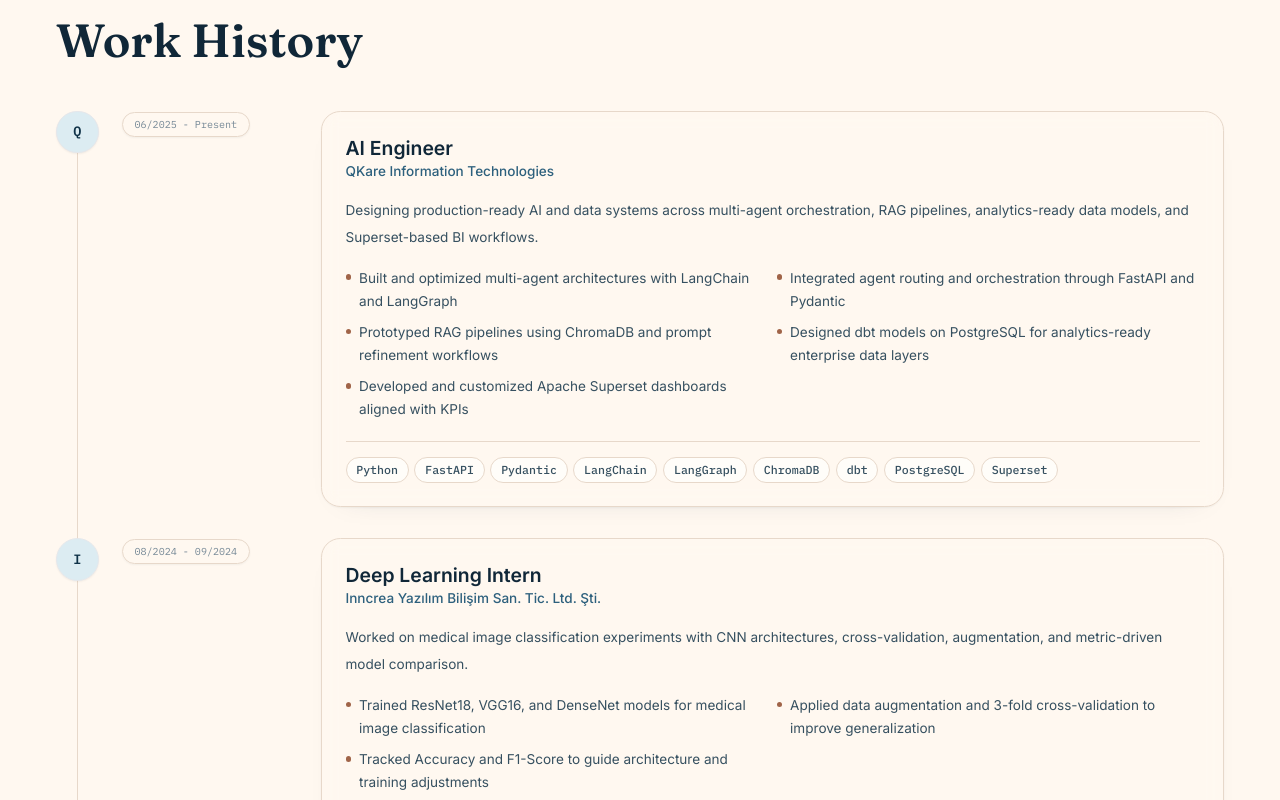
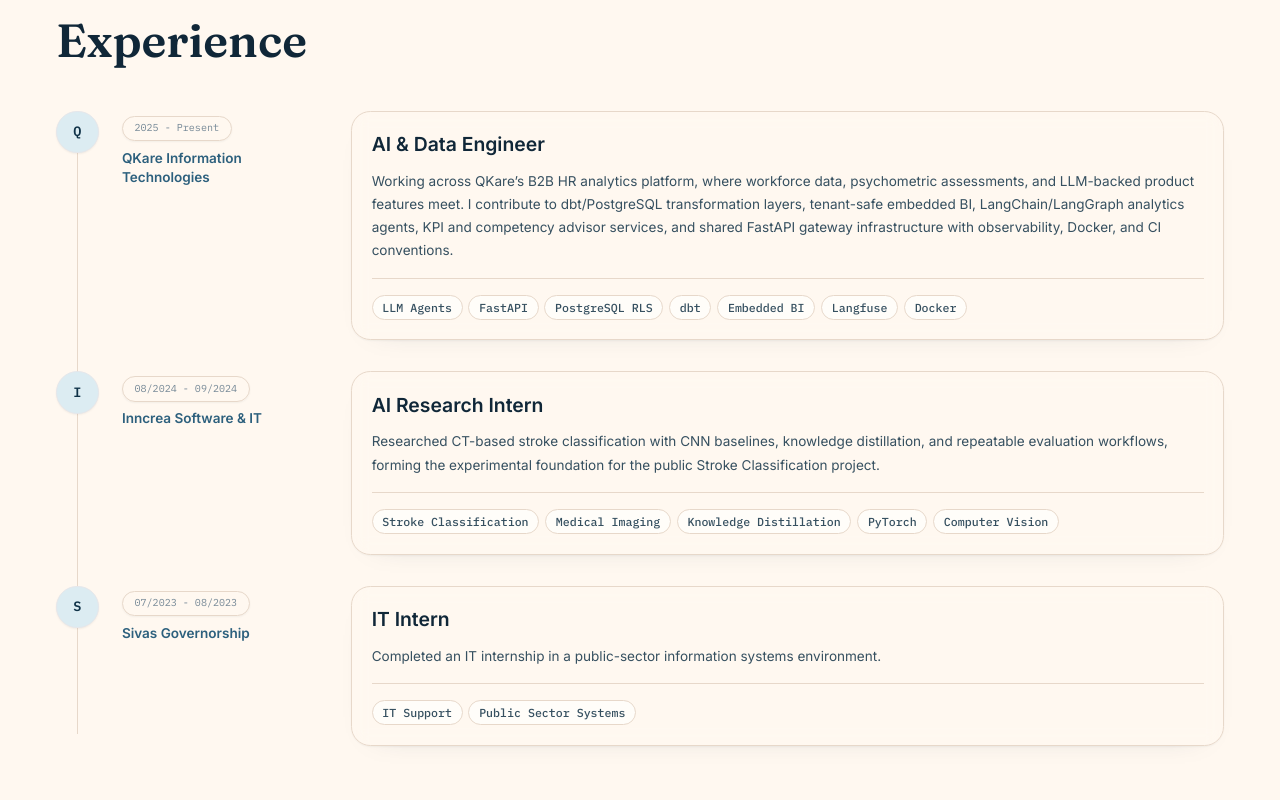
Before and after one commit to melisklc0/melis-kilic-portfolio, a React (Vite) app: page / in a window 1280 px wide. Shown: the part 2160-2960 px from the top of the page. Built offline with nearby package versions, Linux system fonts and the light colour scheme.

Commit message:
feat: update experience entries and enhance descriptions for clarity and detail

```diff
--- a/src/components/Experience.tsx
+++ b/src/components/Experience.tsx
@@ -25,32 +25,21 @@
 
         <div className="relative space-y-8 before:absolute before:left-[1.35rem] before:top-3 before:hidden before:h-[calc(100%-1.5rem)] before:w-px before:bg-border md:before:block">
           {experience.map((entry) => (
-            <article key={entry.id} className="relative grid gap-5 md:grid-cols-[3rem_180px_1fr]">
+            <article key={entry.id} className="relative grid gap-5 md:grid-cols-[3rem_190px_1fr] lg:grid-cols-[3rem_210px_1fr]">
               <TimelineMarker label={entry.company[0]} />
-              <div>
+              <div className="space-y-2 md:pt-1">
                 <span className="inline-flex rounded-full border border-border bg-surface/80 px-3 py-1 text-2xs font-mono text-text-muted shadow-card">
                   {entry.period}
                 </span>
+                <p className="text-sm font-semibold leading-5 text-accent md:max-w-[11rem] lg:max-w-none">{entry.company}</p>
               </div>
 
-              <div className="rounded-2xl border border-border bg-surface/72 p-5 shadow-card backdrop-blur transition-all duration-200 hover:-translate-y-1 hover:border-accent hover:shadow-card-md md:p-6">
-                <div className="mb-4">
+              <div className="rounded-2xl border border-border bg-surface/72 p-5 shadow-card backdrop-blur transition-all duration-200 hover:-translate-y-1 hover:border-accent hover:shadow-card-md">
+                <div className="mb-3">
                   <h3 className="text-xl font-semibold text-text-primary">{entry.role[l]}</h3>
-                  <p className="text-sm font-medium text-accent">{entry.company}</p>
                 </div>
 
-                <p className="mb-4 text-sm leading-7 text-text-secondary">{entry.description[l]}</p>
-
-                {entry.responsibilities[l].length > 0 && (
-                  <ul className="mb-5 grid gap-2 md:grid-cols-2">
-                    {entry.responsibilities[l].map((r) => (
-                      <li key={r} className="flex gap-2 text-sm leading-6 text-text-secondary">
-                        <span className="mt-2 h-1.5 w-1.5 flex-shrink-0 rounded-full bg-coffee" />
-                        <span>{r}</span>
-                      </li>
-                    ))}
-                  </ul>
-                )}
+                <p className="mb-4 text-sm leading-6 text-text-secondary">{entry.description[l]}</p>
 
                 <div className="flex flex-wrap gap-1.5 border-t border-border pt-4">
                   {entry.techStack.map((tech) => (
--- a/src/data/experience.ts
+++ b/src/data/experience.ts
@@ -17,58 +17,64 @@
     id: 'qkare',
     type: 'work',
     company: 'QKare Information Technologies',
-    role: { en: 'AI Engineer', tr: 'Yapay Zeka Mühendisi' },
-    period: '06/2025 - Present',
+    role: { en: 'AI & Data Engineer', tr: 'Yapay Zeka & Veri Mühendisi' },
+    period: '2025 - Present',
     description: {
-      en: 'Designing production-ready AI and data systems across multi-agent orchestration, RAG pipelines, analytics-ready data models, and Superset-based BI workflows.',
-      tr: 'Multi-agent orkestrasyon, RAG pipeline’ları, analitiğe hazır veri modelleri ve Superset tabanlı BI iş akışları üzerinde üretime hazır AI ve veri sistemleri tasarlıyorum.',
+      en: 'Working across QKare’s B2B HR analytics platform, where workforce data, psychometric assessments, and LLM-backed product features meet. I contribute to dbt/PostgreSQL transformation layers, tenant-safe embedded BI, LangChain/LangGraph analytics agents, KPI and competency advisor services, and shared FastAPI gateway infrastructure with observability, Docker, and CI conventions.',
+      tr: 'QKare’in workforce data, psychometric assessment ve LLM-backed product feature’ları birleştiren B2B HR analytics platformunda çalışıyorum. dbt/PostgreSQL transformation layer, tenant-safe embedded BI, LangChain/LangGraph analytics agent’ları, KPI ve competency advisor servisleri, observability, Docker ve CI convention’ları olan shared FastAPI gateway altyapısına katkı veriyorum.',
     },
     responsibilities: {
       en: [
-        'Built and optimized multi-agent architectures with LangChain and LangGraph',
-        'Integrated agent routing and orchestration through FastAPI and Pydantic',
-        'Prototyped RAG pipelines using ChromaDB and prompt refinement workflows',
-        'Designed dbt models on PostgreSQL for analytics-ready enterprise data layers',
-        'Developed and customized Apache Superset dashboards aligned with KPIs',
+        'Shipped LLM-backed product features with LangChain, LangGraph, FastAPI, and structured outputs',
+        'Worked on PostgreSQL RLS, dbt marts, Superset embedding, observability, and AI service scaffolding',
       ],
       tr: [
-        'LangChain ve LangGraph ile multi-agent mimarileri geliştirdim ve optimize ettim',
-        'FastAPI ve Pydantic ile agent routing ve orkestrasyon akışlarını entegre ettim',
-        'ChromaDB kullanan RAG pipeline prototipleri ve prompt iyileştirme akışları geliştirdim',
-        'PostgreSQL üzerinde analitiğe hazır enterprise veri katmanları için dbt modelleri tasarladım',
-        'KPI odaklı Apache Superset dashboardları geliştirdim ve görsel olarak özelleştirdim',
+        'LangChain, LangGraph, FastAPI ve structured outputs ile LLM-backed product feature’lar geliştirdim',
+        'PostgreSQL RLS, dbt mart’lar, Superset embedding, observability ve AI service scaffolding tarafında çalıştım',
       ],
     },
-    techStack: ['Python', 'FastAPI', 'Pydantic', 'LangChain', 'LangGraph', 'ChromaDB', 'dbt', 'PostgreSQL', 'Superset'],
+    techStack: [
+      'LLM Agents',
+      'FastAPI',
+      'PostgreSQL RLS',
+      'dbt',
+      'Embedded BI',
+      'Langfuse',
+      'Docker',
+    ],
   },
   {
     id: 'inncrea',
     type: 'work',
-    company: 'Inncrea Yazılım Bilişim San. Tic. Ltd. Şti.',
-    role: { en: 'Deep Learning Intern', tr: 'Deep Learning Stajyeri' },
+    company: 'Inncrea Software & IT',
+    role: { en: 'AI Research Intern', tr: 'Yapay Zeka Araştırma Stajyeri' },
     period: '08/2024 - 09/2024',
     description: {
-      en: 'Worked on medical image classification experiments with CNN architectures, cross-validation, augmentation, and metric-driven model comparison.',
-      tr: 'CNN mimarileri, cross-validation, augmentation ve metrik odaklı model karşılaştırmalarıyla tıbbi görüntü sınıflandırma deneyleri üzerinde çalıştım.',
+      en: 'Researched CT-based stroke classification with CNN baselines, knowledge distillation, and repeatable evaluation workflows, forming the experimental foundation for the public Stroke Classification project.',
+      tr: 'BT tabanlı stroke classification için CNN baseline’ları, knowledge distillation ve repeatable evaluation workflow’ları üzerine çalıştım; bu çalışma public Stroke Classification projesinin deneysel temelini oluşturdu.',
     },
     responsibilities: {
       en: [
-        'Trained ResNet18, VGG16, and DenseNet models for medical image classification',
-        'Applied data augmentation and 3-fold cross-validation to improve generalization',
-        'Tracked Accuracy and F1-Score to guide architecture and training adjustments',
+        'Built repeatable CT image classification experiments with preprocessing and fold-based evaluation',
+        'Compared CNN backbones and distilled teacher models into lighter EfficientNet students',
       ],
       tr: [
-        'Tıbbi görüntü sınıflandırması için ResNet18, VGG16 ve DenseNet modelleri eğittim',
-        'Genelleme performansını artırmak için data augmentation ve 3-fold cross-validation uyguladım',
-        'Mimari ve eğitim ayarlarını yönlendirmek için Accuracy ve F1-Score metriklerini takip ettim',
+        'Preprocessing ve fold-based evaluation içeren repeatable CT image classification deneyleri kurdum',
+        'CNN backbone’larını karşılaştırıp teacher modelleri daha hafif EfficientNet student modellere distill ettim',
       ],
     },
-    techStack: ['Python', 'PyTorch', 'CNN', 'ResNet18', 'VGG16', 'DenseNet', 'Medical Imaging'],
+    techStack: [
+      'Stroke Classification',
+      'Medical Imaging',
+      'Knowledge Distillation',
+      'PyTorch',
+      'Computer Vision',
+    ],
   },
   {
     id: 'sivas-governorship',
     type: 'work',
-    company: 'T.C. Sivas Valiliği',
+    company: 'Sivas Governorship',
     role: { en: 'IT Intern', tr: 'Bilgi İşlem Stajyeri' },
     period: '07/2023 - 08/2023',
     description: {
--- a/src/data/translations.ts
+++ b/src/data/translations.ts
@@ -43,7 +43,7 @@
       capability_6_title: 'Agent Orchestration',
       capability_6_body: 'LangChain LCEL pipelines coordinating retrieval, reasoning, tool use, and response in a coherent loop.',
     },
-    experience: { label: 'Experience', heading: 'Work History' },
+    experience: { label: 'Experience', heading: 'Experience' },
     education: { label: 'Education', heading: 'Academic Background' },
     cv: {
       label: 'Resume',
```
